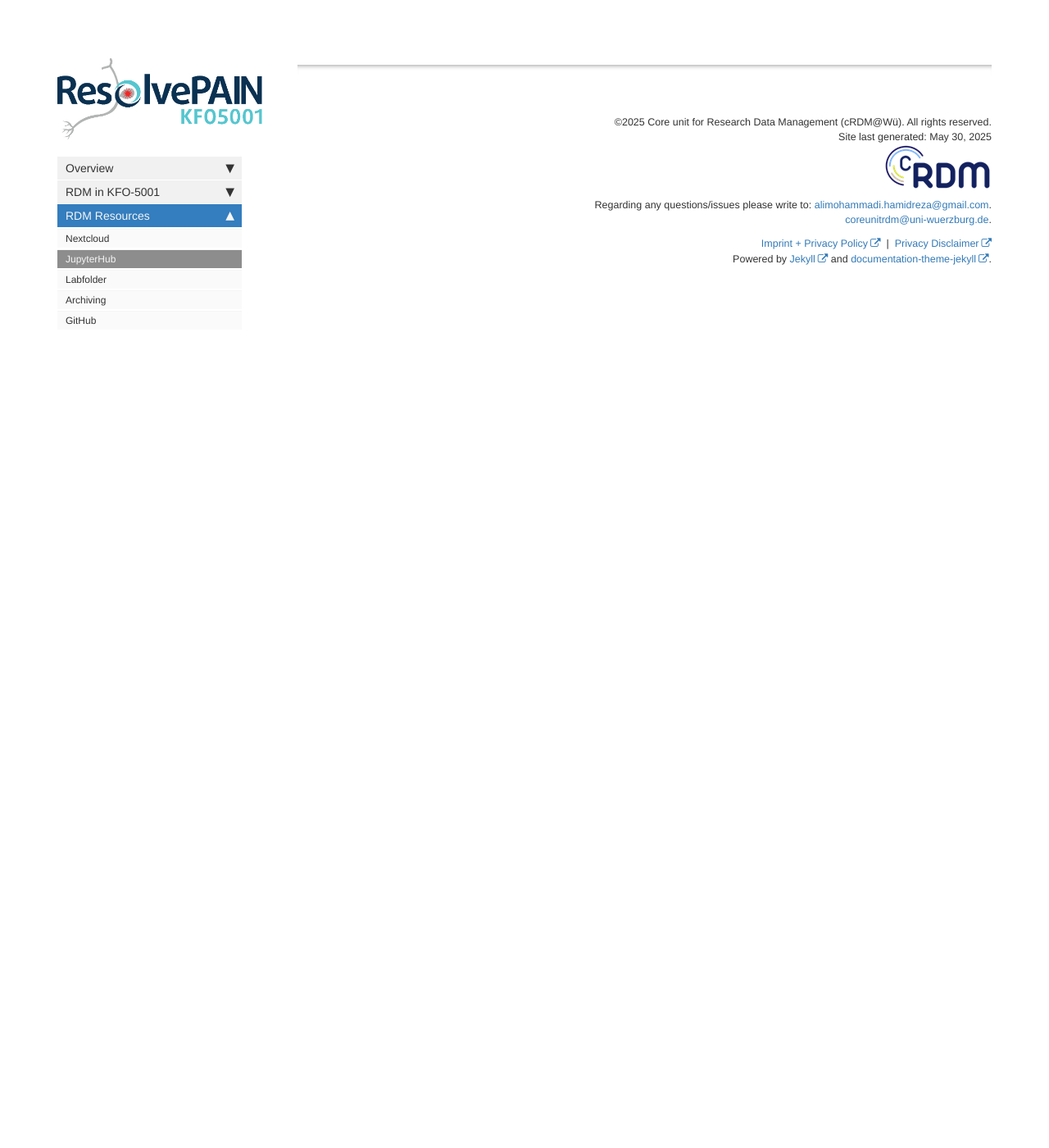
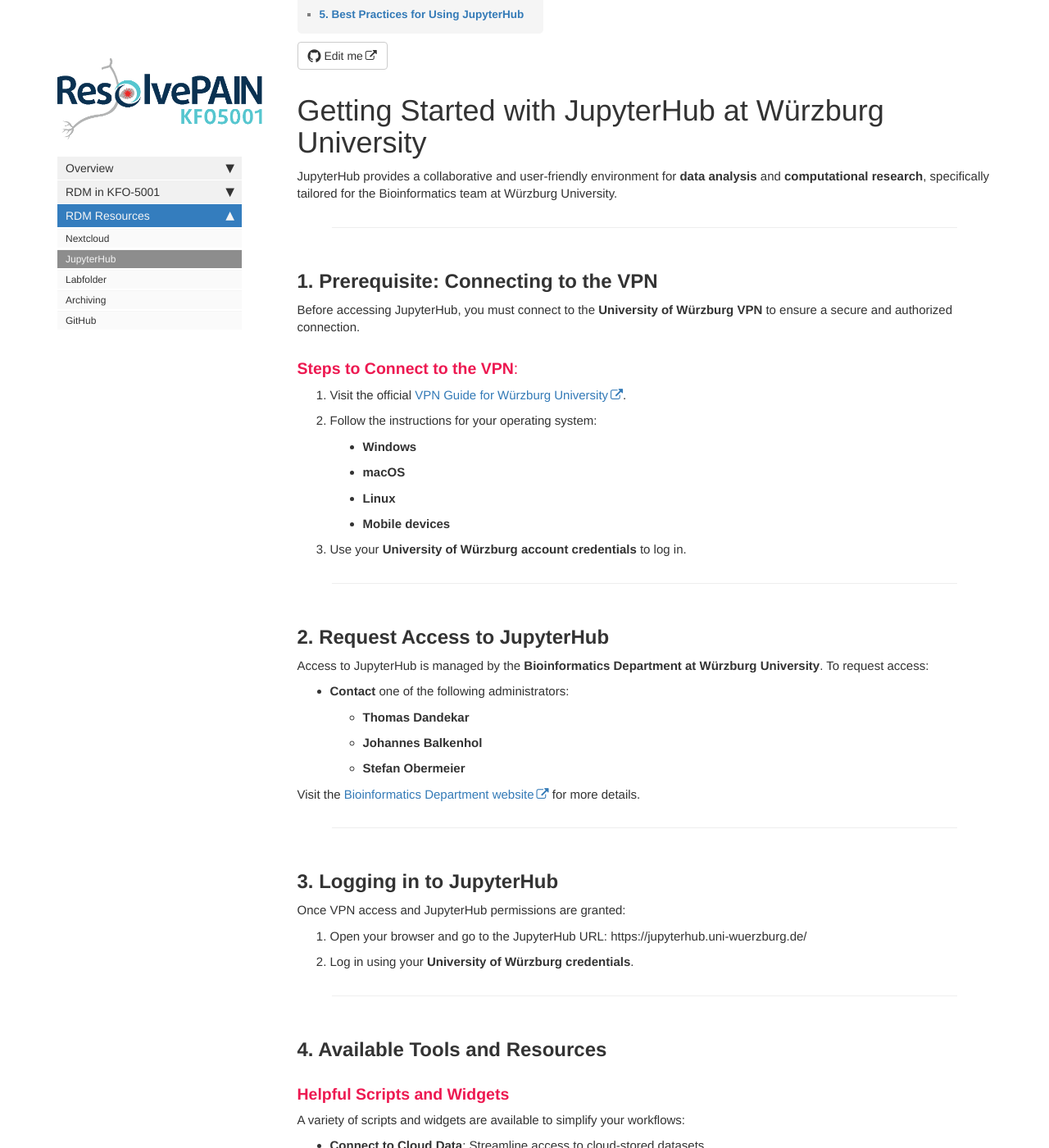
Before and after one commit to CoreUnitRDM/kfo5001-RDM-page, a Jekyll site: the page built from pages/mydoc/mydoc_jhub.md, in a window 1280 px wide and 1400 px high, scrolled down 363 px. Shown: the whole window at 82% size. Built offline with Jekyll 4.4.1, drawn with Linux system fonts in a browser that asks for light colours; comment, search, counter and statistics services are not loaded; before the commit the page ends 900 px from its top, so only the background shows below that; some of the changed text lies outside the part shown.

Commit message:
Update mydoc_jhub.md

```diff
--- a/pages/mydoc/mydoc_jhub.md
+++ b/pages/mydoc/mydoc_jhub.md
@@ -5,6 +5,79 @@ permalink: mydoc_jhub.html
 folder: mydoc
 ---
 
-## Usage of JupyterHub
+# Getting Started with JupyterHub at Würzburg University
 
-Elaborate accordingly!
+JupyterHub provides a collaborative and user-friendly environment for **data analysis** and **computational research**, specifically tailored for the Bioinformatics team at Würzburg University.
+
+---
+
+## **1. Prerequisite: Connecting to the VPN**
+
+Before accessing JupyterHub, you must connect to the **University of Würzburg VPN** to ensure a secure and authorized connection.
+
+### **Steps to Connect to the VPN**:
+1. Visit the official [VPN Guide for Würzburg University](https://www.rz.uni-wuerzburg.de/dienste/it-sicherheit/vpn/).
+2. Follow the instructions for your operating system:
+   - **Windows**
+   - **macOS**
+   - **Linux**
+   - **Mobile devices**
+3. Use your **University of Würzburg account credentials** to log in.
+
+---
+
+## **2. Request Access to JupyterHub**
+
+Access to JupyterHub is managed by the **Bioinformatics Department at Würzburg University**. To request access:
+- **Contact** one of the following administrators:
+  - **Thomas Dandekar**
+  - **Johannes Balkenhol**
+  - **Stefan Obermeier**
+
+Visit the [Bioinformatics Department website](https://www.biozentrum.uni-wuerzburg.de/bioinfo/) for more details.
+
+---
+
+## **3. Logging in to JupyterHub**
+
+Once VPN access and JupyterHub permissions are granted:
+1. Open your browser and go to the JupyterHub URL:
+https://jupyterhub.uni-wuerzburg.de/
+2. Log in using your **University of Würzburg credentials**.
+
+---
+
+## **4. Available Tools and Resources**
+
+### **Helpful Scripts and Widgets**
+A variety of scripts and widgets are available to simplify your workflows:
+- **Connect to Cloud Data**: Streamline access to cloud-stored datasets.
+- **Search Metadata**: Quickly find relevant metadata for your research.
+
+Find these tools and more on the official GitHub repository:
+[CoreUnitRDM GitHub](https://github.com/CoreUnitRDM).
+
+### **Data Analysis Notebooks**
+Access pre-built Jupyter notebooks tailored for:
+- **Data analysis workflows**
+- **Custom computations**
+
+**Note**: A link to the repository for analysis notebooks will be provided by the administrator.
+
+---
+
+## **5. Best Practices for Using JupyterHub**
+
+1. **Organize Your Work**:
+- Create folders for different projects or analyses.
+- Keep your notebooks well-documented.
+
+2. **Backup Regularly**:
+- Save your work locally or to the cloud to prevent data loss.
+
+3. **Use Shared Resources Wisely**:
+- Be mindful of computational resource usage when running intensive tasks.
+
+---
+
+{% include links.html %}
```
